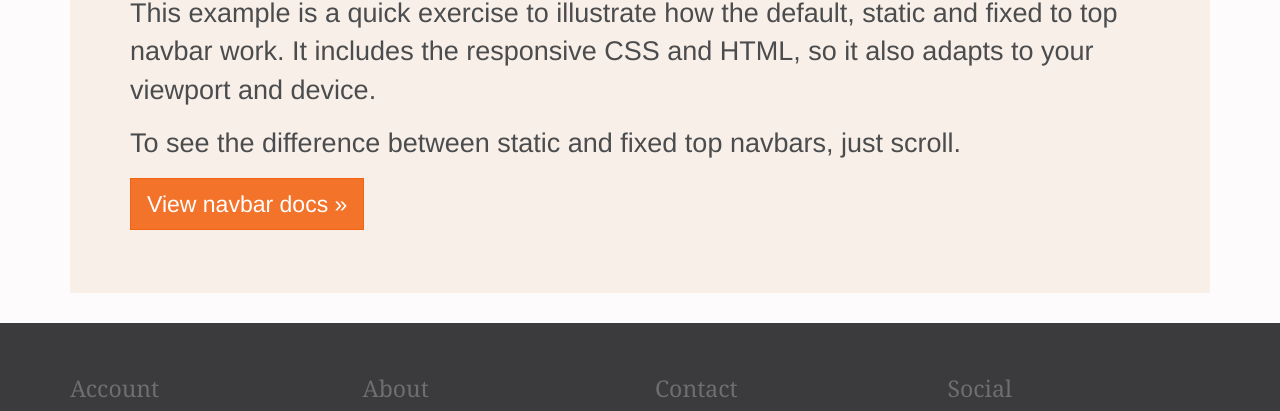
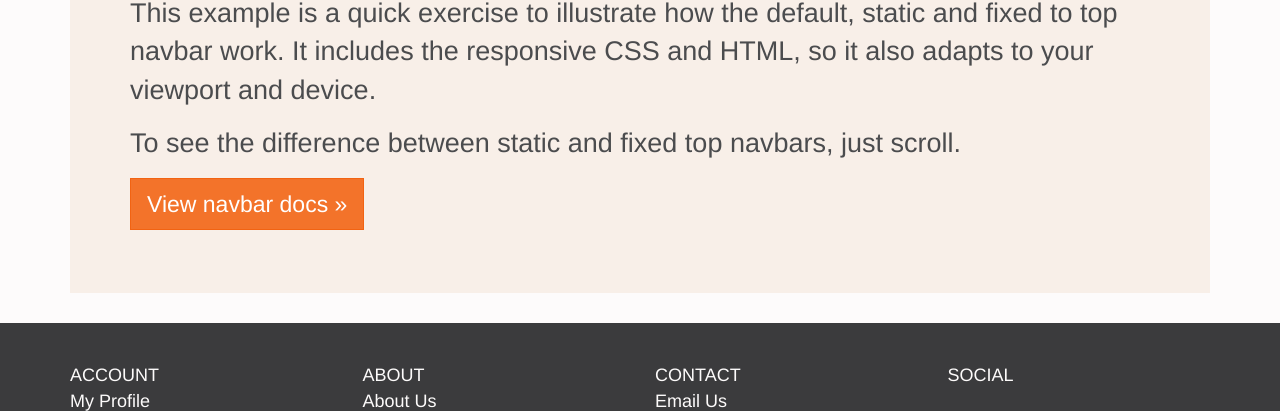
Before and after one commit to johndaskovsky/YI-2.0-Mockups, a website: page index.html in a window 1280 px wide. Shown: the part 331-742 px from the top of the page. Drawn offline with Linux system fonts and the light colour scheme; a web font is replaced by a local one.

Commit message:
switch to gotham

```diff
--- a/assets/css/less/custom/custom-variables.less
+++ b/assets/css/less/custom/custom-variables.less
@@ -44,7 +44,7 @@
 //
 //## Font, line-height, and color for body text, headings, and more.
 
-@font-family-sans-serif:  "Gotham SSm A", "Gotham SSm B", Helvetica, Arial, sans-serif;
+@font-family-sans-serif:  "Gotham A", "Gotham B", Helvetica, Arial, sans-serif;
 @font-family-serif:       "Requiem Display A", "Requiem Display B", Georgia, "Times New Roman", Times, serif;
 //** Default monospace fonts for `<code>`, `<kbd>`, and `<pre>`.
 @font-family-monospace:   Menlo, Monaco, Consolas, "Courier New", monospace;
--- a/assets/css/less/custom/custom.less
+++ b/assets/css/less/custom/custom.less
@@ -7,8 +7,12 @@ footer {
     padding: 40px 0 40px 0;
     background-color: @gray-darker;
     color: @brand-white;
+    font-weight: 300;
     ul {
         padding: 0;
         list-style: none;
     }
+    .footer-title {
+        text-transform: uppercase;
+    }
 }
--- a/index.html
+++ b/index.html
@@ -132,7 +132,7 @@
       <div class="container">
         <div class="row">
           <div class="col-md-3">
-            <h4>Account</h4>
+            <span class="footer-title">Account</span>
             <ul>
               <li>My Profile</li>
               <li>My Account</li>
@@ -141,7 +141,7 @@
             </ul>
           </div>
           <div class="col-md-3">
-            <h4>About</h4>
+            <span class="footer-title">About</span>
             <ul>
               <li>About Us</li>
               <li>FAQs</li>
@@ -151,7 +151,7 @@
             </ul>
           </div>
           <div class="col-md-3">
-            <h4>Contact</h4>
+            <span class="footer-title">Contact</span>
             <ul>
               <li>Email Us</li>
               <li>(699) 200-YOGA</li>
@@ -161,7 +161,7 @@
             </ul>
           </div>
           <div class="col-md-3">
-            <h4>Social</h4>
+            <span class="footer-title">Social</span>
           </div>
         </div>
       </div>
```
Also changed, not shown: assets/css/build/production.css, assets/css/build/production.min.css, 1 other file.
